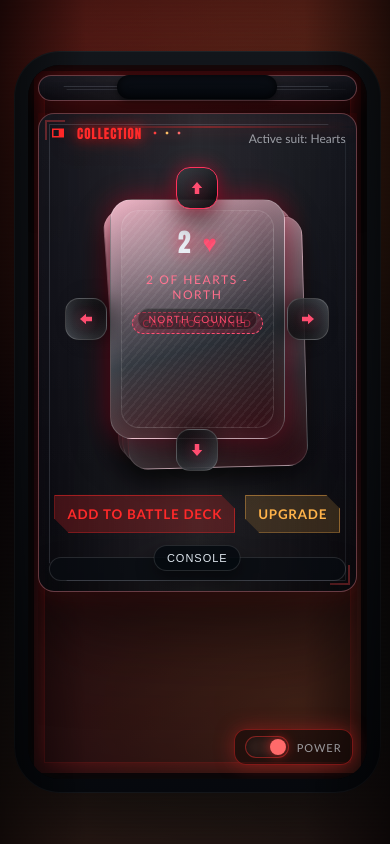
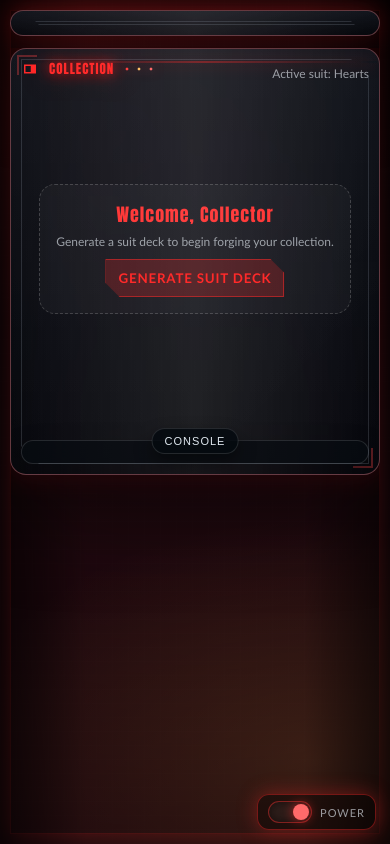
Before and after one commit to BigSlickGames/MASTERDECKREALMS, a website: page index.html in a window 390 px wide. Drawn offline with Linux system fonts and the light colour scheme.

Commit message:
Move deck actions to console and remove phone frame

```diff
--- a/app.js
+++ b/app.js
@@ -332,7 +332,7 @@ function updateCollectionEmptyState(){
     collectionEmpty.style.display = hasCards ? "none" : "block";
   }
   const host = document.getElementById("wheelModuleHost");
-  if (host) host.style.display = "block";
+  if (host) host.style.display = hasCards ? "block" : "none";
 }
 
 function buyPack(size, cost){
@@ -477,8 +477,24 @@ const deckSelector = window.DeckSelector?.create({
   onUpgrade: upgradeCard,
   onSelectionChange: ({ cardId }) => {
     selectedCardId = cardId;
+    updateConsoleActions();
   }
 }) || null;
+
+function updateConsoleActions(){
+  const addBtn = document.getElementById("btnConsoleAddToBattle");
+  const upgradeBtn = document.getElementById("btnConsoleUpgradeCard");
+  if (!addBtn || !upgradeBtn) return;
+  if (!selectedCardId) {
+    addBtn.disabled = true;
+    upgradeBtn.disabled = true;
+    return;
+  }
+  const meta = collection[selectedCardId];
+  const owned = meta && meta.count > 0;
+  addBtn.disabled = !owned;
+  upgradeBtn.disabled = !owned;
+}
 
 function syncSuitButton(){
   if (!suitButton || !suitIcon) return;
@@ -523,7 +539,18 @@ document.getElementById("btnAddChips")?.addEventListener("click", () => {
   updateChips();
   setStatus("Added 500 chips.");
 });
-document.getElementById("btnGenerateDeck")?.addEventListener("click", generateStarterDeck);
+document.querySelectorAll("[data-generate-deck]").forEach(btn => {
+  btn.addEventListener("click", generateStarterDeck);
+});
+
+document.getElementById("btnConsoleAddToBattle")?.addEventListener("click", () => {
+  if (!selectedCardId) return;
+  addToBattle(selectedCardId);
+});
+document.getElementById("btnConsoleUpgradeCard")?.addEventListener("click", () => {
+  if (!selectedCardId) return;
+  upgradeCard(selectedCardId);
+});
 
 updateChips();
 try {
@@ -538,6 +565,7 @@ renderAll();
 initMenuDrawers();
 initCmsViews();
 initMobileSections();
+updateConsoleActions();
 
 
 function setPowerState(isOn){
--- a/deck-selector.html
+++ b/deck-selector.html
@@ -35,8 +35,4 @@
       <div class="deck-center-label" id="deckCouncilLabel">NORTH COUNCIL</div>
     </div>
   </div>
-  <div class="deck-actions">
-    <button class="btn primary" id="deckAddToBattle">Add to Battle Deck</button>
-    <button class="btn ghost" id="deckUpgradeCard">Upgrade</button>
-  </div>
 </div>
--- a/deck-selector.js
+++ b/deck-selector.js
@@ -37,10 +37,6 @@
       <div class="deck-center-label" id="deckCouncilLabel">NORTH COUNCIL</div>
     </div>
   </div>
-  <div class="deck-actions">
-    <button class="btn primary" id="deckAddToBattle">Add to Battle Deck</button>
-    <button class="btn ghost" id="deckUpgradeCard">Upgrade</button>
-  </div>
 </div>
 `.trim();
 
@@ -72,8 +68,6 @@
     let deckStatCopies = null;
     let deckStatPower = null;
     let deckStatSuit = null;
-    let deckAddToBattle = null;
-    let deckUpgradeCard = null;
     let deckCouncilLabel = null;
     let deckArrows = [];
 
@@ -95,8 +89,6 @@
       deckStatCopies = document.getElementById("deckStatCopies");
       deckStatPower = document.getElementById("deckStatPower");
       deckStatSuit = document.getElementById("deckStatSuit");
-      deckAddToBattle = document.getElementById("deckAddToBattle");
-      deckUpgradeCard = document.getElementById("deckUpgradeCard");
       deckCouncilLabel = document.getElementById("deckCouncilLabel");
       deckArrows = Array.from(document.querySelectorAll(".deck-arrow"));
     }
@@ -209,8 +201,6 @@
       if (deckStatSuit) deckStatSuit.textContent = `Suit: ${card.suit}`;
       if (deckCardOwned) deckCardOwned.style.display = owned ? "none" : "inline-flex";
       if (deckCardStats) deckCardStats.style.display = owned ? "grid" : "none";
-      if (deckAddToBattle) deckAddToBattle.disabled = !owned;
-      if (deckUpgradeCard) deckUpgradeCard.disabled = !owned;
       if (deckCouncilLabel) deckCouncilLabel.textContent = `${councilLabel} COUNCIL`;
 
       onSelectionChange?.({ cardId, councilIndex: councils.indexOf(council) });
@@ -243,21 +233,6 @@
         });
       });
 
-      deckAddToBattle?.addEventListener("click", () => {
-        const state = getCouncilState();
-        const activeSuit = getActiveSuit?.();
-        const rank = getRankForCouncil(state.activeCouncil);
-        if (!activeSuit || !rank) return;
-        onAddToBattle?.(`${activeSuit}-${state.activeCouncil}-${rank}`);
-      });
-      deckUpgradeCard?.addEventListener("click", () => {
-        const state = getCouncilState();
-        const activeSuit = getActiveSuit?.();
-        const rank = getRankForCouncil(state.activeCouncil);
-        if (!activeSuit || !rank) return;
-        onUpgrade?.(`${activeSuit}-${state.activeCouncil}-${rank}`);
-      });
-
       ready = true;
     }
 
--- a/index.html
+++ b/index.html
@@ -7,11 +7,8 @@
   <link rel="stylesheet" href="./styles.css" />
   <link rel="stylesheet" href="./deck-selector.css" />
 </head>
-<body class="phone-preview">
-  <div class="device-preview">
-    <div class="device-shell">
-      <div class="device-screen">
-        <div class="device-notch" aria-hidden="true"></div>
+<body class="portrait-mode">
+  <div class="portrait-stage">
     <div class="screen-frame" aria-hidden="true"></div>
     <div class="screen-effects" aria-hidden="true">
       <span class="zoop main"></span>
@@ -63,6 +60,11 @@
 
         <div class="cms-display" id="cmsDisplay">
           <div class="cms-view is-active" data-view="cards">
+            <div class="collection-empty cms-empty" id="collectionEmpty">
+              <div class="collection-empty-title">Welcome, Collector</div>
+              <div class="collection-empty-sub">Generate a suit deck to begin forging your collection.</div>
+              <button class="btn primary" id="btnGenerateDeck" data-generate-deck>Generate Suit Deck</button>
+            </div>
             <div id="wheelModuleHost"></div>
           </div>
 
@@ -182,18 +184,10 @@
                     <span class="dial-icon" id="suitIcon">&#x2663;</span>
                   </button>
                 </div>
-                <div class="chips">
-                  <div class="chips-label">Chips</div>
-                  <div class="chips-value" id="chipsValue">1200</div>
-                  <button class="btn tiny" id="btnAddChips">Add</button>
               </div>
-                <div class="profile">
-                  <div class="avatar">P1</div>
-                  <div>
-                    <div class="profile-name">Player One</div>
-                    <div class="profile-level">Collector Lv 6</div>
-                  </div>
-                </div>
+              <div class="cms-console-actions">
+                <button class="btn primary" id="btnConsoleAddToBattle">Add to Battle Deck</button>
+                <button class="btn ghost" id="btnConsoleUpgradeCard">Upgrade</button>
               </div>
               <div class="status" id="statusLine">System ready.</div>
               <div class="cms-console-buttons">
@@ -203,7 +197,7 @@
                 <button class="btn ghost" data-view-target="holo">Holo</button>
                 <button class="btn ghost" data-view-target="decklist">Decklist</button>
                 <button class="btn ghost" data-view-target="battle">Battle</button>
-                <button class="btn primary" id="btnGenerateDeck">Generate Suit Deck</button>
+                <button class="btn primary" data-generate-deck>Generate Suit Deck</button>
               </div>
             </section>
           </div>
@@ -213,8 +207,6 @@
 
     </div>
   </div>
-    </div>
-  </div>
 
   <script src="./deck-selector.js"></script>
   <script src="./app.js"></script>
--- a/styles.css
+++ b/styles.css
@@ -445,65 +445,29 @@ body[data-suit="spades"]{
   pointer-events:none;
 }
 
-/* PHONE PREVIEW WRAP */
-body.phone-preview{
+/* PORTRAIT STAGE */
+body.portrait-mode{
   overflow:auto;
 }
-.device-preview{
-  min-height:100vh;
-  display:grid;
-  place-items:center;
-  padding:24px;
-}
-.device-shell{
-  width:390px;
-  height:844px;
-  border-radius:46px;
-  padding:14px;
-  background:
-    linear-gradient(180deg, #1a1f26, #090c12),
-    radial-gradient(120px 60px at 20% 10%, rgba(255,255,255,.12), transparent 70%);
-  box-shadow:
-    0 40px 80px rgba(0,0,0,.55),
-    inset 0 0 0 1px rgba(255,255,255,.08);
+.portrait-stage{
   position:relative;
-}
-.device-screen{
-  position:relative;
-  width:100%;
-  height:100%;
-  border-radius:32px;
-  overflow:hidden;
-  background: #030508;
-  box-shadow:
-    inset 0 0 18px rgba(255,255,255,.08),
-    inset 0 0 60px rgba(0,0,0,.65);
-}
-.device-notch{
-  position:absolute;
-  top:10px;
-  left:50%;
-  transform: translateX(-50%);
-  width:160px;
-  height:24px;
-  border-radius:999px;
-  background: linear-gradient(180deg, #0b0f16, #04070c);
-  box-shadow:
-    inset 0 0 8px rgba(0,0,0,.8),
-    0 2px 6px rgba(0,0,0,.5);
-  z-index:10;
-}
-.device-screen .screen-frame,
-.device-screen .screen-effects,
-.device-screen .screen-off{
-  position:absolute;
-}
-.device-screen .power-dock{
+  width:min(480px, 100%);
+  height:min(900px, 100vh);
+  margin:0 auto;
+  display:block;
+}
+body.portrait-mode .screen-frame,
+body.portrait-mode .screen-effects,
+body.portrait-mode .screen-off{
+  position:absolute;
+  inset:0;
+}
+body.portrait-mode .power-dock{
   position:absolute;
   bottom:14px;
   right:14px;
 }
-.device-screen .app{
+body.portrait-mode .app{
   height:100%;
   overflow:auto;
 }
@@ -586,11 +550,10 @@ body.menu-only .topbar .top-menu-panel{
 }
 
 @media (max-width: 480px){
-  .device-shell{
-    width:min(94vw, 390px);
-    height:min(88vh, 844px);
-  }
-  .device-preview{padding:14px;}
+  .portrait-stage{
+    width:100%;
+    height:100vh;
+  }
 }
 .suit-dial .dial-sparks{
   position:absolute;
@@ -985,12 +948,21 @@ body.menu-only .topbar .top-menu-panel{
   display:grid;
   gap:10px;
 }
+.cms-console-actions{
+  display:flex;
+  flex-wrap:wrap;
+  gap:10px;
+  justify-content:center;
+}
+.cms-console-actions .btn{
+  min-width:180px;
+}
 .cms-console-head{
   display:flex;
   flex-wrap:wrap;
   gap:12px;
   align-items:center;
-  justify-content:space-between;
+  justify-content:center;
 }
 .cms-console-head .top-suit{
   margin-left:0;
@@ -1015,6 +987,12 @@ body.menu-only .topbar .top-menu-panel{
   padding:16px;
   margin-bottom:12px;
   background: rgba(255,255,255,.03);
+}
+.cms-empty{
+  display:grid;
+  place-items:center;
+  text-align:center;
+  gap:8px;
 }
 .collection-empty-title{
   font-family: var(--font-display);
```
Also changed, not shown: battle.html (+2 -7 lines), explore.html (+2 -7 lines), recruit.html (+2 -7 lines), store.html (+2 -7 lines). Lines whose indentation alone changed are shown as unchanged.
